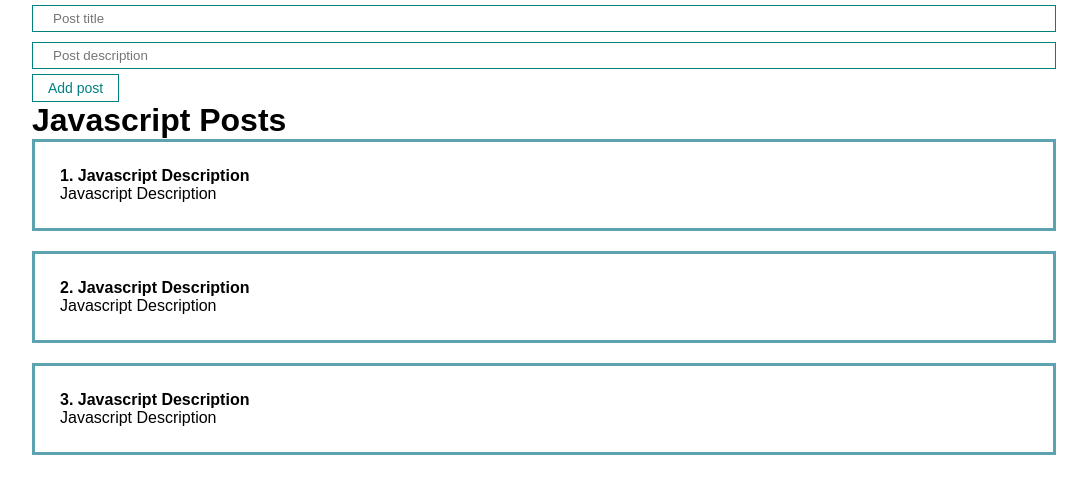
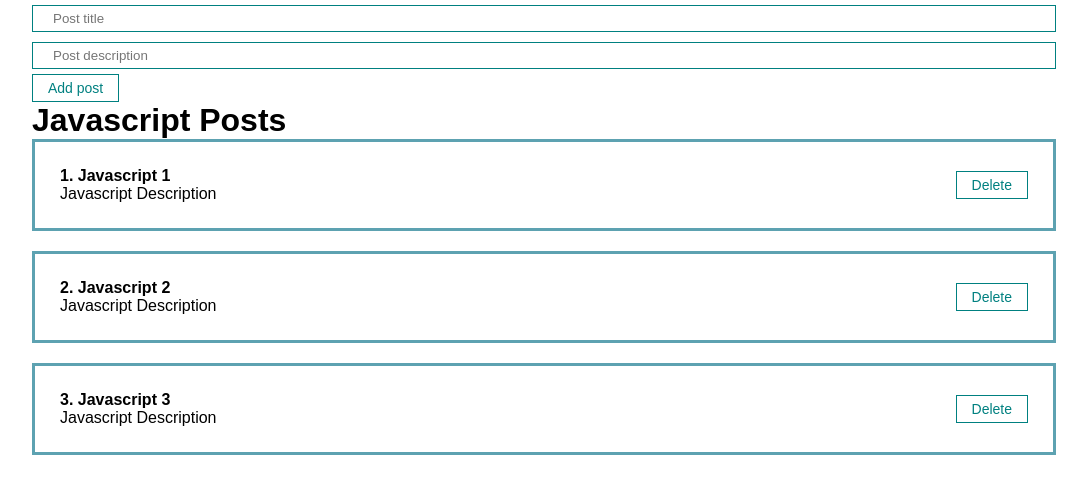
Before and after one commit to Kostya-star/react_blog, a React (Create React App) app: page / in a window 1280 px wide. Shown: the top 494 px of the page, without its empty margins (96-1183 px from the left). Built offline with nearby package versions, Linux system fonts and the light colour scheme; the HTML template or start-up script is replaced by a standard one.

Commit message:
implemented deletion feature. implemented conditional rendering in case there are no posts

```diff
--- a/src/App.tsx
+++ b/src/App.tsx
@@ -1,8 +1,8 @@
-import { MouseEvent, useState } from 'react';
+import { useState } from 'react';
+import { PostForm } from './components/PostForm';
 import { PostList } from './components/PostList';
-import { Button } from './components/UI/Button/Button';
-import { Input } from './components/UI/Input/Input';
 import './scss/app.scss';
+import { IPost } from './types/posts';
 
 const App = () => {
   const [posts, setPosts] = useState([
@@ -11,32 +11,28 @@ const App = () => {
     { id: 3, title: 'Javascript 3', body: 'Javascript Description' },
   ]);
 
-  const [post, setPost] = useState({ title: '', body: '' });
+  const createNewPost = (newPost: IPost) => {
+    setPosts([...posts, newPost]);
+  };
 
-  const addNewPost = (e: MouseEvent<HTMLButtonElement>) => {
-    e.preventDefault();
-    setPosts([...posts, { ...post, id: Date.now() }]);
-    setPost({ title: '', body: '' });
+  const deletePost = (post: IPost) => {
+    setPosts(posts.filter((p) => p.id !== post.id));
   };
 
   return (
     <div className="container">
-      <form>
-        <Input
-          value={post.title}
-          onChange={(e) => setPost({ ...post, title: e.target.value })}
-          type="text"
-          placeholder="Post title"
+      <PostForm createPost={createNewPost} />
+
+      {posts.length ? (
+        <PostList
+          title="Javascript Posts"
+          posts={posts}
+          deletePost={deletePost}
         />
-        <Input
-          value={post.body}
-          onChange={(e) => setPost({ ...post, body: e.target.value })}
-          type="text"
-          placeholder="Post description"
-        />
-        <Button title="Add post" onClick={addNewPost} />
-      </form>
-      <PostList title="Javascript Posts" posts={posts} />
+      ) : (
+        <h1 style={{textAlign: 'center'}}>No posts</h1>
+      )}
+
     </div>
   );
 };
--- a/src/components/Post/PostItem.tsx
+++ b/src/components/Post/PostItem.tsx
@@ -1,24 +1,25 @@
 import { FC } from 'react';
 import { IPost } from '../../types/posts';
-import { Button } from '../UI/Button/Button';
 import s from './PostItem.module.scss';
+import { Button } from './../UI/Button/Button';
 
 interface IPostProps {
   post: IPost
   id: number
+  deletePost: (post: IPost) => void
 }
 
-export const PostItem: FC<IPostProps> = ({ post, id }) => {
+export const PostItem: FC<IPostProps> = ({ post, id, deletePost }) => {
   return (
     <div className={s.post}>
       <div>
         <strong>
-          {id}. {post.body}
+          {id}. {post.title}
         </strong>
         <p>{post.body}</p>
       </div>
       <div>
-      {/* <Button title='Delete'/> */}
+      <Button onClick={() => deletePost(post)}>Delete</Button>
       </div>
     </div>
   );
--- /dev/null
+++ b/src/components/PostForm.tsx
@@ -0,0 +1,42 @@
+import { Input } from "./UI/Input/Input";
+import { FC, MouseEvent, useState } from 'react';
+import { Button } from "./UI/Button/Button";
+import { IPost } from "../types/posts";
+
+interface IPostFormProps {
+  createPost: (newPost: IPost) => void
+}
+
+export const PostForm: FC<IPostFormProps> = ({ createPost }) => {
+  const [post, setPost] = useState({ title: '', body: '' });
+
+
+  const onAddPostHandle = (e: MouseEvent<HTMLButtonElement>) => {
+    e.preventDefault();
+    const newPost = {
+      id: Date.now(),
+      title: post.title,
+      body: post.body,
+    };
+    createPost(newPost)
+    setPost({ title: '', body: '' });
+  }
+
+  return (
+    <form>
+      <Input
+        value={post.title}
+        onChange={(e) => setPost({ ...post, title: e.target.value })}
+        type="text"
+        placeholder="Post title"
+      />
+      <Input
+        value={post.body}
+        onChange={(e) => setPost({ ...post, body: e.target.value })}
+        type="text"
+        placeholder="Post description"
+      />
+      <Button onClick={onAddPostHandle}>Add post</Button>
+    </form>
+  );
+};
--- a/src/components/PostList.tsx
+++ b/src/components/PostList.tsx
@@ -5,15 +5,18 @@ import { PostItem } from './Post/PostItem';
 interface IPostListProps {
   title: string;
   posts: IPost[];
+  deletePost: (post: IPost) => void
 }
 
-export const PostList: FC<IPostListProps> = ({ title, posts }) => {
+export const PostList: FC<IPostListProps> = ({ title, posts, deletePost }) => {
   return (
     <div>
       <h1>{title}</h1>
-      {posts.map((post, index) => (
-        <PostItem id={index + 1} key={post.id} post={post} />
-      ))}
+      {
+        posts.map((post, index) => (
+          <PostItem id={index + 1} key={post.id} post={post} deletePost={deletePost}/>
+        ))
+      }
     </div>
   );
 };
--- a/src/components/UI/Button/Button.tsx
+++ b/src/components/UI/Button/Button.tsx
@@ -1,13 +1,13 @@
-import { FC, MouseEvent } from 'react'
+import { FC, MouseEvent, ReactNode } from 'react'
 import s from './Button.module.scss'
 
 interface IButtonProps {
-  title: string
+  children: ReactNode
   onClick: (e: MouseEvent<HTMLButtonElement>) => void
 }
 
-export const Button: FC<IButtonProps> = ({ title, ...props }) => {
+export const Button: FC<IButtonProps> = ({ children, ...props }) => {
   return (
-    <button {...props} className={s.button}>{title}</button>
+    <button {...props} className={s.button}> {children} </button>
   )
 }
```
